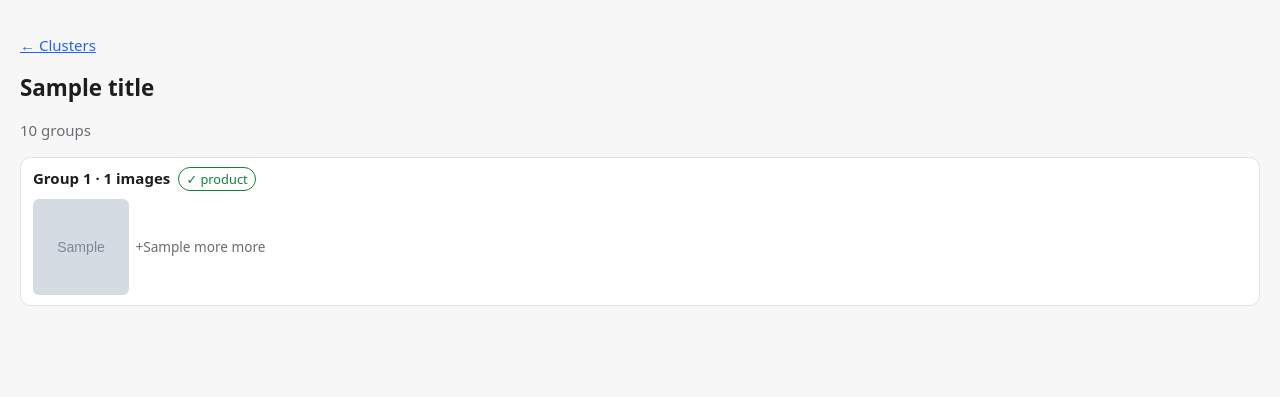
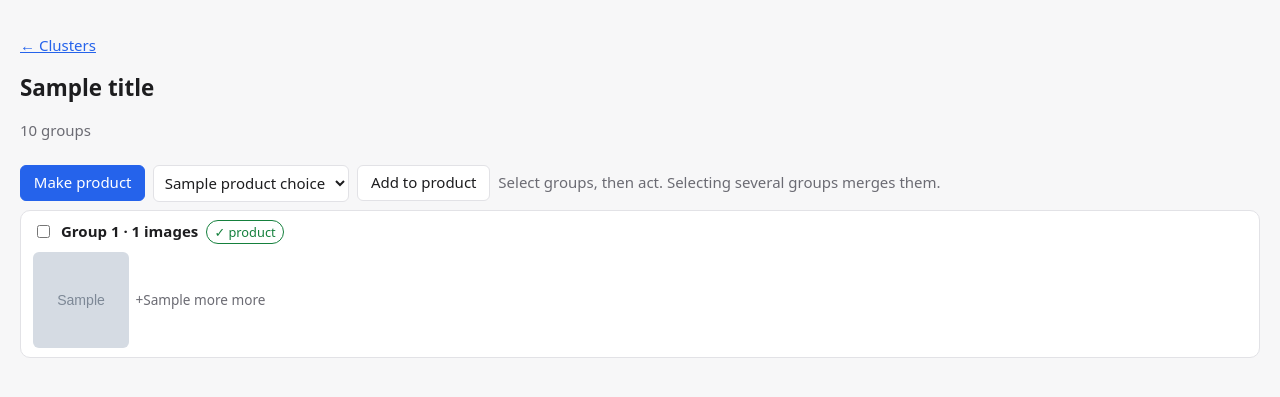
Before and after one commit to masa-57/PIC, a FastAPI app: template src/pic/ui/templates/cluster_detail.html in a window 1280 px wide. Shown: the part 47-444 px from the top of the page. Run offline with FastAPI, Linux system fonts and the light colour scheme; the template is opened without the code that fills it: most values are stand-ins (such as "Sample title", 1, 10 or a date in 2020); grey boxes marked "Sample" are stand-in pictures; parts of the project's set-up code (start-up, migrations or seed data) failed here and were passed over.

Commit message:
feat: make and extend products from the cluster page (#113)
Co-Authored-By: Claude Opus 5.5 <noreply@anthropic.com>

```diff
--- a/src/pic/services/browse.py
+++ b/src/pic/services/browse.py
@@ -10,7 +10,7 @@ from sqlalchemy import func, select
 from sqlalchemy.ext.asyncio import AsyncSession
 
 from pic.config import settings
-from pic.models.db import Image, Job, JobStatus, JobType, L1Group, L2Cluster
+from pic.models.db import Image, Job, JobStatus, JobType, L1Group, L2Cluster, Product
 from pic.services.image_store import generate_presigned_url
 
 CLUSTER_PAGE = 24
@@ -360,3 +360,11 @@ def job_view(job: Job, now: datetime, typical: dict[JobType, float]) -> JobView:
         left = typical[job.type] - elapsed_s
         remaining = format_duration(left) if left >= 1 else "almost done"
     return JobView(job, True, step, percent, format_duration(elapsed_s), remaining, None)
+
+
+async def list_product_choices(db: AsyncSession, limit: int = 200) -> list[tuple[int, str]]:
+    """Products for pickers, newest first."""
+    rows = await db.execute(
+        select(Product.id, Product.title).order_by(Product.created_at.desc(), Product.id.desc()).limit(limit)
+    )
+    return [(pid, title or f"Product #{pid}") for pid, title in rows.tuples()]
--- a/src/pic/ui/routes.py
+++ b/src/pic/ui/routes.py
@@ -15,7 +15,7 @@ from pic.core.auth import AuthMode, get_auth_mode
 from pic.core.constants import IMAGE_EXTENSIONS
 from pic.models.db import JobStatus, JobType
 from pic.models.schemas import UploadOut, UrlIngestRequest
-from pic.services import browse
+from pic.services import browse, curation
 from pic.services.uploads import UploadedFile, store_uploads
 from pic.ui.auth import (
     SESSION_COOKIE,
@@ -107,7 +107,14 @@ async def cluster_detail_page(
     if title is None:
         raise HTTPException(status_code=404, detail="Cluster not found")
     groups = await browse.list_groups(db, ref, offset)
-    context = {"title": title, "groups": groups, "ref": ref, "active": "clusters"}
+    context = {
+        "title": title,
+        "groups": groups,
+        "ref": ref,
+        "active": "clusters",
+        "product_choices": await browse.list_product_choices(db),
+        "message": None,
+    }
     if _is_htmx(request) and offset > 0:
         return templates.TemplateResponse(request, "_fragments/group_rows.html", context)
     return templates.TemplateResponse(request, "cluster_detail.html", context)
@@ -209,3 +216,68 @@ async def upload_images_ui(files: list[UploadFile] = File(...)) -> UploadOut:
     uploaded = [UploadedFile(name=f.filename or "image", data=await f.read()) for f in files]
     result = await store_uploads(uploaded)
     return UploadOut.model_validate({"stored": len(result.stored), "keys": result.stored, "skipped": result.skipped})
+
+
+def _plural(n: int, word: str) -> str:
+    return f"{n} {word}{'' if n == 1 else 's'}"
+
+
+async def _groups_form(
+    request: Request,
+    db: AsyncSession,
+    ref: str,
+    offset: int,
+    message: str,
+    message_kind: str = "ok",
+    message_link: str | None = None,
+    status_code: int = 200,
+) -> Response:
+    title = await browse.get_cluster_title(db, ref)
+    if title is None:
+        raise HTTPException(status_code=404, detail="Cluster not found")
+    context = {
+        "ref": ref,
+        "groups": await browse.list_groups(db, ref, offset),
+        "product_choices": await browse.list_product_choices(db),
+        "message": message,
+        "message_kind": message_kind,
+        "message_link": message_link,
+    }
+    return templates.TemplateResponse(request, "_fragments/groups_form.html", context, status_code=status_code)
+
+
+@router.post("/clusters/{ref}/make-product", response_class=HTMLResponse, dependencies=[Depends(require_htmx)])
+async def make_product(
+    request: Request,
+    ref: str,
+    group_ids: list[int] = Form(default=[]),
+    offset: int = Form(0),
+    db: AsyncSession = Depends(get_db),
+) -> Response:
+    try:
+        outcome = await curation.create_product(db, l1_group_ids=group_ids)
+    except curation.CurationError as exc:
+        return await _groups_form(request, db, ref, offset, str(exc), "error", status_code=exc.status_code)
+    message = f"Created product #{outcome.product_id} with {_plural(outcome.added, 'image')}"
+    if outcome.skipped:
+        message += f"; {outcome.skipped} already in other products were skipped"
+    return await _groups_form(request, db, ref, offset, message, message_link=f"/ui/products/{outcome.product_id}")
+
+
+@router.post("/clusters/{ref}/add-to-product", response_class=HTMLResponse, dependencies=[Depends(require_htmx)])
+async def add_groups_to_product(
+    request: Request,
+    ref: str,
+    product_id: int = Form(...),
+    group_ids: list[int] = Form(default=[]),
+    offset: int = Form(0),
+    db: AsyncSession = Depends(get_db),
+) -> Response:
+    try:
+        outcome = await curation.add_to_product(db, product_id, l1_group_ids=group_ids)
+    except curation.CurationError as exc:
+        return await _groups_form(request, db, ref, offset, str(exc), "error", status_code=exc.status_code)
+    message = f"Added {_plural(outcome.added, 'image')} to product #{product_id}"
+    if outcome.skipped:
+        message += f"; {outcome.skipped} already in other products were skipped"
+    return await _groups_form(request, db, ref, offset, message, message_link=f"/ui/products/{product_id}")
--- /dev/null
+++ b/src/pic/ui/templates/_fragments/flash.html
@@ -0,0 +1 @@
+{% if message %}<p class="flash {{ message_kind }}">{{ message }}{% if message_link %} <a href="{{ message_link }}">Open</a>{% endif %}</p>{% endif %}
--- a/src/pic/ui/templates/_fragments/group_rows.html
+++ b/src/pic/ui/templates/_fragments/group_rows.html
@@ -2,8 +2,9 @@
 {% for g in groups.items %}
 <section class="group">
   <header>
+    <input type="checkbox" name="group_ids" value="{{ g.id }}" aria-label="Select group {{ g.id }}">
     <strong>Group {{ g.id }} · {{ g.member_count }} images</strong>
-    {% if g.product_id %}<span class="badge">✓ product</span>{% endif %}
+    {% if g.product_id %}<a class="badge" href="/ui/products/{{ g.product_id }}">✓ product</a>{% endif %}
   </header>
   <div class="thumbs">{% for t in g.images %}{{ thumb(t) }}{% endfor %}{% if g.more %}<span class="more-count">+{{ g.more }} more</span>{% endif %}</div>
 </section>
--- /dev/null
+++ b/src/pic/ui/templates/_fragments/groups_form.html
@@ -0,0 +1,13 @@
+<form id="groups-form" hx-target="#groups-form" hx-swap="outerHTML">
+  <input type="hidden" name="offset" value="{{ groups.offset }}">
+  <div class="actions">
+    <button class="primary" hx-post="/ui/clusters/{{ ref }}/make-product">Make product</button>
+    <select name="product_id" aria-label="Product">
+      {% for pid, label in product_choices %}<option value="{{ pid }}">{{ label }}</option>{% endfor %}
+    </select>
+    <button hx-post="/ui/clusters/{{ ref }}/add-to-product"{% if not product_choices %} disabled{% endif %}>Add to product</button>
+    <span class="muted">Select groups, then act. Selecting several groups merges them.</span>
+  </div>
+  {% include "_fragments/flash.html" %}
+  <div id="groups">{% include "_fragments/group_rows.html" %}</div>
+</form>
--- a/src/pic/ui/templates/cluster_detail.html
+++ b/src/pic/ui/templates/cluster_detail.html
@@ -4,5 +4,5 @@
 <p><a href="/ui">← Clusters</a></p>
 <h1>{{ title }}</h1>
 <p class="muted">{{ groups.total }} groups</p>
-<div id="groups">{% include "_fragments/group_rows.html" %}</div>
+{% include "_fragments/groups_form.html" %}
 {% endblock %}
```
Also changed, not shown: tests/integration/test_browse_integration.py (+15 -0 lines), tests/unit/test_ui_pages.py (+83 -0 lines).
